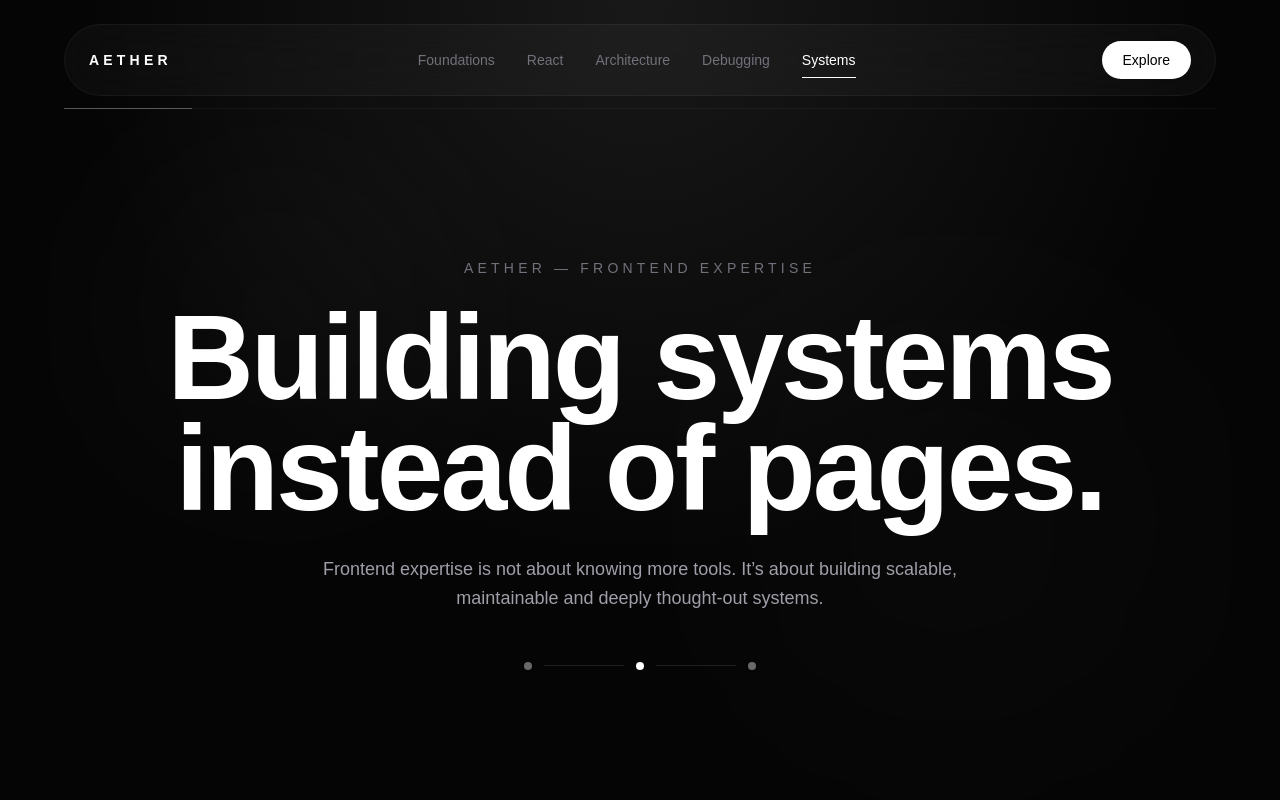
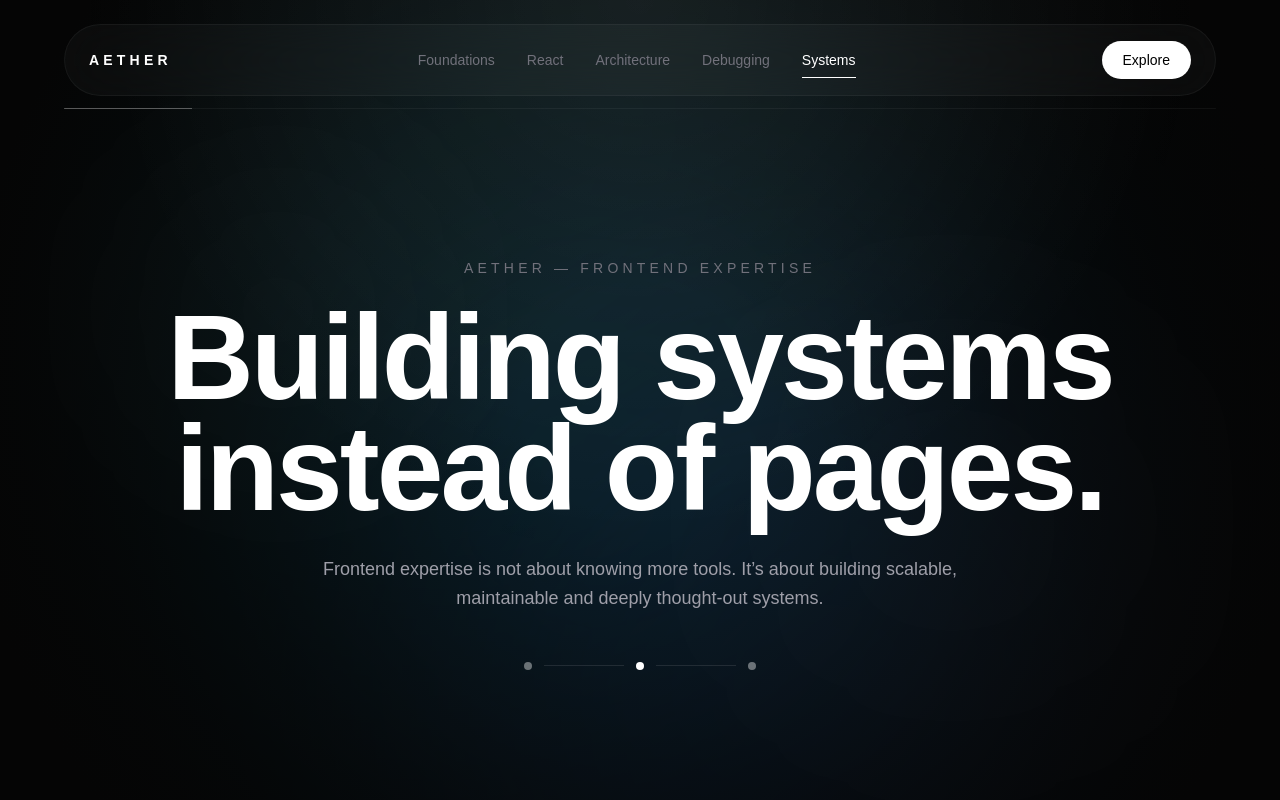
Before and after one commit to ateyaa21/aether, a React (Vite) app: page / in a window 1280 px wide. Shown: the top 800 px of the page. Built offline with nearby package versions, Linux system fonts and the light colour scheme; a web font is replaced by a local one.

Commit message:
fix AmbientBackground.jsx

```diff
--- a/src/App.jsx
+++ b/src/App.jsx
@@ -38,7 +38,7 @@ export default function App() {
 
   return (
     <main className="min-h-screen bg-[#050505]">
-{/* <AmbientBackground /> */}
+      <AmbientBackground />
 
       <Navbar />
 
--- a/src/components/AmbientBackground.jsx
+++ b/src/components/AmbientBackground.jsx
@@ -5,19 +5,20 @@ export default function AmbientBackground() {
     <div className="pointer-events-none fixed inset-0 overflow-hidden">
       <div className="absolute inset-0 bg-[#050505]" />
 
+      {/* Desktop blobs */}
+      <div className="hidden md:block">
         <motion.div
           animate={{
             x: [0, 260, -180, 0],
             y: [0, -180, 140, 0],
             scale: [1, 1.3, 0.92, 1],
-          rotate: [0, 8, -6, 0],
           }}
           transition={{
             duration: 24,
             repeat: Infinity,
             ease: "easeInOut",
           }}
-        className="absolute left-[-20%] top-[-20%] h-[1100px] w-[1100px] rounded-full bg-cyan-400/25 blur-[160px]"
+          className="absolute left-[-20%] top-[-20%] h-[900px] w-[900px] rounded-full bg-cyan-400/20 blur-[160px]"
         />
 
         <motion.div
@@ -25,14 +26,13 @@ export default function AmbientBackground() {
             x: [0, -260, 180, 0],
             y: [0, 220, -160, 0],
             scale: [1, 0.82, 1.18, 1],
-          rotate: [0, -10, 6, 0],
           }}
           transition={{
             duration: 28,
             repeat: Infinity,
             ease: "easeInOut",
           }}
-        className="absolute right-[-20%] top-[0%] h-[1200px] w-[1200px] rounded-full bg-blue-500/25 blur-[180px]"
+          className="absolute right-[-20%] top-[0%] h-[1000px] w-[1000px] rounded-full bg-blue-500/20 blur-[180px]"
         />
 
         <motion.div
@@ -40,27 +40,22 @@ export default function AmbientBackground() {
             x: [0, 180, -120, 0],
             y: [0, -200, 120, 0],
             scale: [1, 1.2, 0.95, 1],
-          rotate: [0, 6, -4, 0],
           }}
           transition={{
             duration: 32,
             repeat: Infinity,
             ease: "easeInOut",
           }}
-        className="absolute bottom-[-30%] left-[5%] h-[950px] w-[950px] rounded-full bg-sky-300/20 blur-[160px]"
+          className="absolute bottom-[-30%] left-[5%] h-[800px] w-[800px] rounded-full bg-sky-300/15 blur-[160px]"
         />
+      </div>
 
-      <motion.div
-        animate={{
-          opacity: [0.35, 0.55, 0.35],
-        }}
-        transition={{
-          duration: 10,
-          repeat: Infinity,
-          ease: "easeInOut",
-        }}
-        className="absolute inset-0 bg-[radial-gradient(circle_at_center,rgba(255,255,255,0.06),transparent_65%)]"
-      />
+      {/* Mobile lightweight background */}
+      <div className="md:hidden">
+        <div className="absolute left-[-20%] top-[-10%] h-[350px] w-[350px] rounded-full bg-cyan-400/10 blur-[80px]" />
+
+        <div className="absolute bottom-[-10%] right-[-10%] h-[350px] w-[350px] rounded-full bg-blue-500/10 blur-[90px]" />
+      </div>
 
       <div className="absolute inset-0 bg-black/55" />
 
```
Lines whose indentation alone changed are shown as unchanged.
